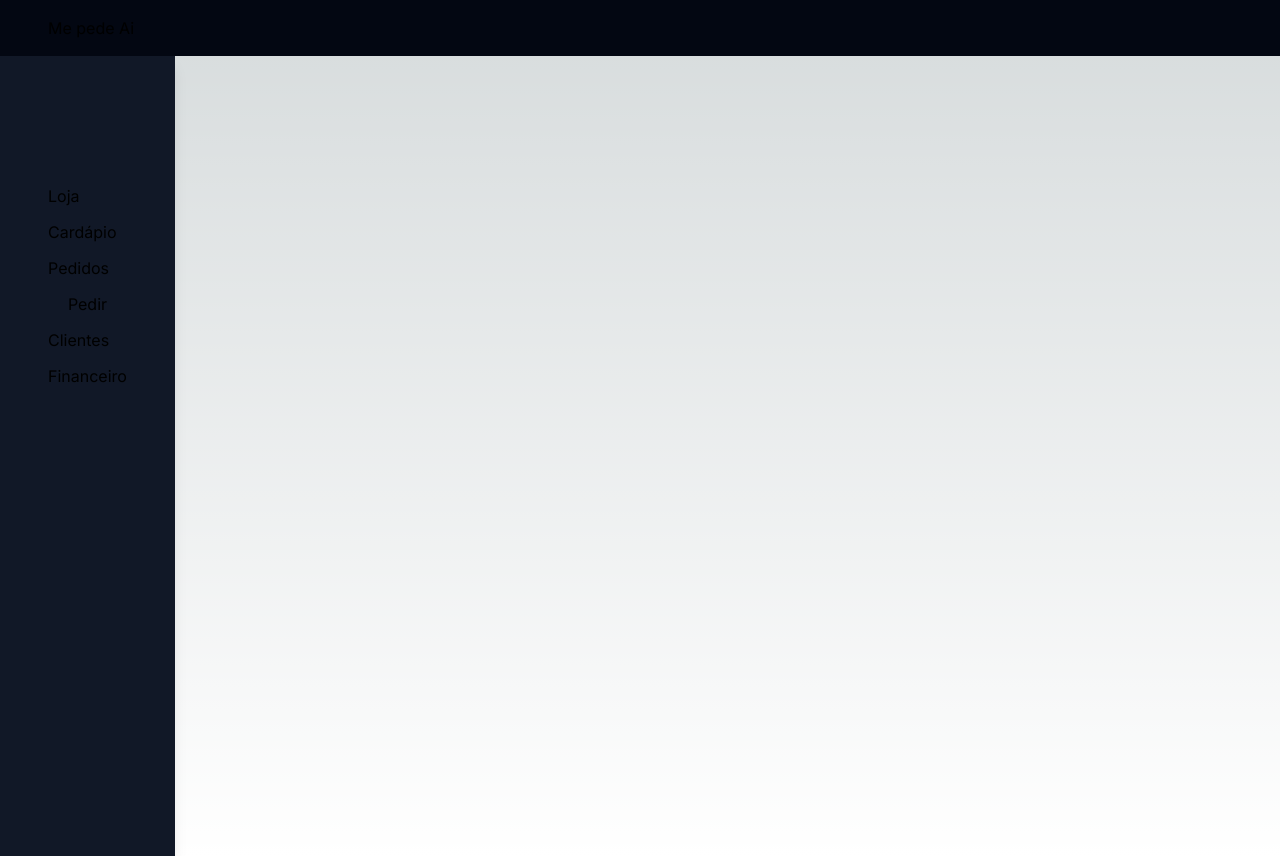
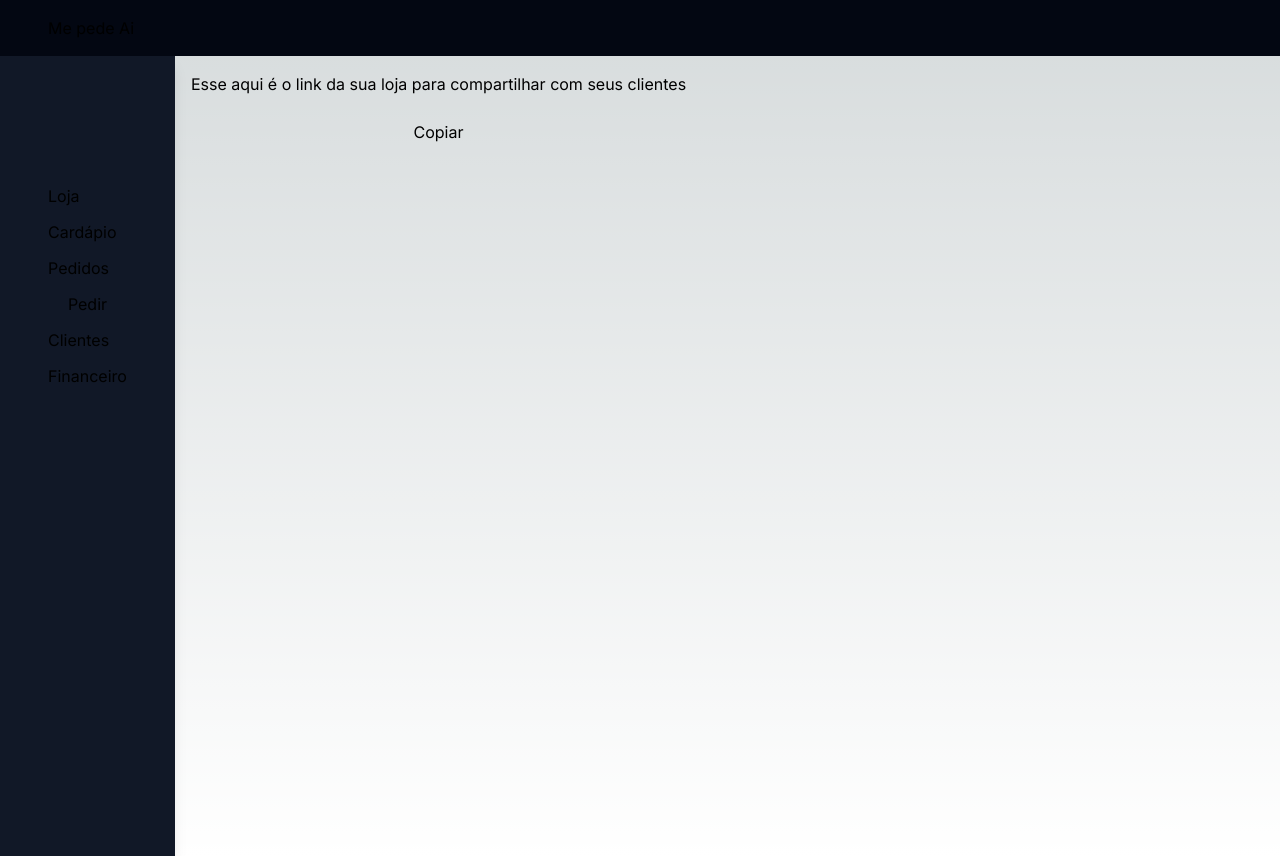
Before and after one commit to AndersonKeller/Me-pedeAi-front, a Next.js app: page /loja in a window 1280 px wide. Built offline with nearby package versions, Linux system fonts and the light colour scheme; no server answers.

Commit message:
includes clipboard and render the shop url

```diff
--- a/src/app/loja/page.tsx
+++ b/src/app/loja/page.tsx
@@ -1,9 +1,11 @@
+import { CardShop } from "@/components/card/CardShop";
 import { Menu } from "@/components/menu/Menu";
 
 export default function Loja() {
   return (
     <>
       <Menu />
+      <CardShop />
     </>
   );
 }
--- /dev/null
+++ b/src/components/card/CardShop.tsx
@@ -0,0 +1,28 @@
+"use client";
+import { Service } from "@/controller/Api";
+import { useEffect, useState } from "react";
+import { toast } from "react-toastify";
+
+export function CardShop() {
+  const [url, setUrl] = useState("");
+  const api = new Service();
+  async function getShop() {
+    const res = await api.retrieveShop();
+    console.log(res);
+    setUrl(res.url);
+  }
+  function copyUrl() {
+    navigator.clipboard.writeText(url);
+    toast.success("Url copiada com sucesso", { pauseOnHover: false });
+  }
+  useEffect(() => {
+    getShop();
+  }, []);
+  return (
+    <div className="flex flex-col p-4 gap-3">
+      <p>Esse aqui é o link da sua loja para compartilhar com seus clientes</p>
+      <p>{url}</p>
+      <button onClick={copyUrl}>Copiar</button>
+    </div>
+  );
+}
--- a/src/controller/Api.ts
+++ b/src/controller/Api.ts
@@ -116,5 +116,11 @@ export class Service {
     });
     return await res.json();
   }
-  async createOrder() {}
+  async retrieveShop() {
+    const token = this.cookies["@mepedeAi-token"];
+    const res = await fetch(`${this.baseURL}shop/retrieve`, {
+      headers: { ...this.headers, Authorization: `Bearer ${token}` },
+    });
+    return await res.json();
+  }
 }
```
